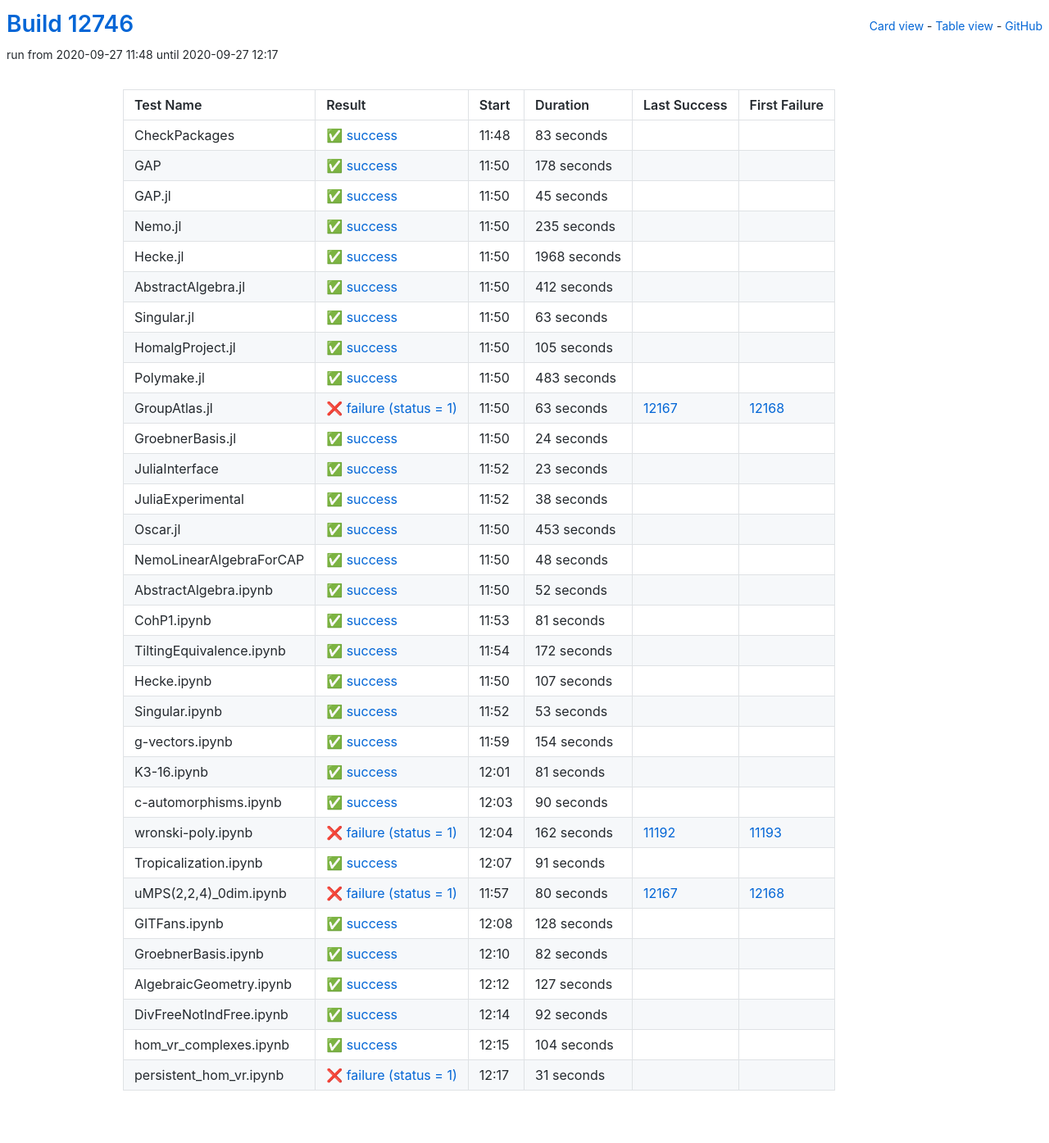
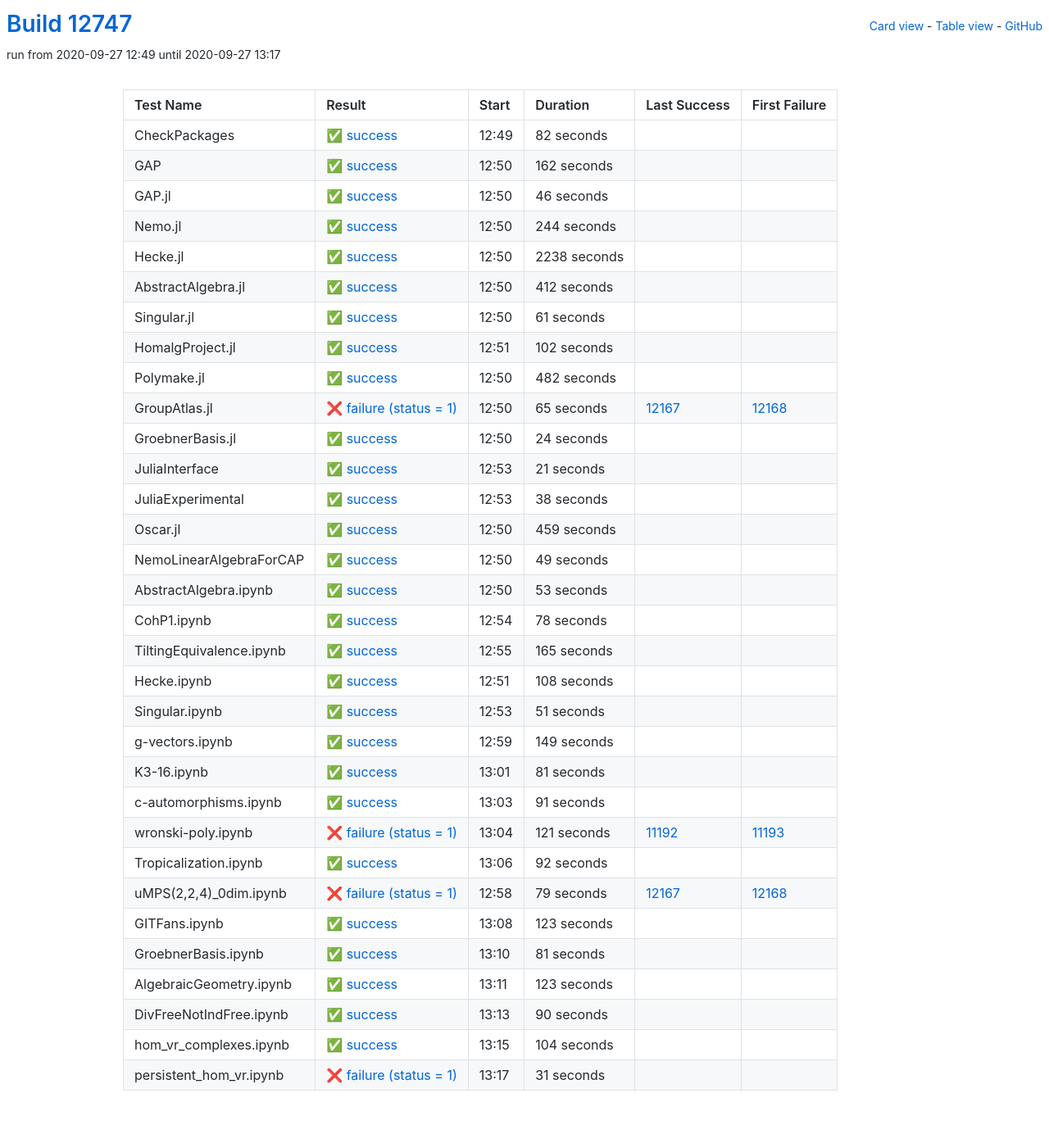
Before and after one commit to oscar-system/oscar-ci-status, a Jekyll site: the page built from table.html, in a window 1280 px wide. Shown: the whole page at 82% size. Built offline with Jekyll 4.4.1, drawn with Linux system fonts in a browser that asks for light colours.

Commit message:
Build #12747

```diff
--- a/_data/ci.yml
+++ b/_data/ci.yml
@@ -1,6 +1,6 @@
 ---
-build: 12746
-build_url: https://oscarci.mathematik.uni-kl.de/job/oscar/12746/
+build: 12747
+build_url: https://oscarci.mathematik.uni-kl.de/job/oscar/12747/
 job: oscar
 organization: oscar-system
 repo: oscar-ci-status
@@ -8,68 +8,68 @@ repourl: https://github.com/oscar-system/oscar-ci-status
 tests:
 - name: CheckPackages
   id: checkpackages
-  log: https://oscarci.mathematik.uni-kl.de/job/oscar/12746/artifact/logs/build-12746/CheckPackages.log
-  start: 2020-09-27 11:48
+  log: https://oscarci.mathematik.uni-kl.de/job/oscar/12747/artifact/logs/build-12747/CheckPackages.log
+  start: 2020-09-27 12:49
   success: true
   exitcode: 0
   status: success
-  duration: 83
+  duration: 82
   last_success: false
   last_success_url:
   first_failure: false
   first_failure_url:
 - name: GAP
   id: gap
-  log: https://oscarci.mathematik.uni-kl.de/job/oscar/12746/artifact/logs/build-12746/GAP.log
-  start: 2020-09-27 11:50
+  log: https://oscarci.mathematik.uni-kl.de/job/oscar/12747/artifact/logs/build-12747/GAP.log
+  start: 2020-09-27 12:50
   success: true
   exitcode: 0
   status: success
-  duration: 178
+  duration: 162
   last_success: false
   last_success_url:
   first_failure: false
   first_failure_url:
 - name: GAP.jl
   id: gap-jl
-  log: https://oscarci.mathematik.uni-kl.de/job/oscar/12746/artifact/logs/build-12746/GAP.jl.log
-  start: 2020-09-27 11:50
+  log: https://oscarci.mathematik.uni-kl.de/job/oscar/12747/artifact/logs/build-12747/GAP.jl.log
+  start: 2020-09-27 12:50
   success: true
   exitcode: 0
   status: success
-  duration: 45
+  duration: 46
   last_success: false
   last_success_url:
   first_failure: false
   first_failure_url:
 - name: Nemo.jl
   id: nemo-jl
-  log: https://oscarci.mathematik.uni-kl.de/job/oscar/12746/artifact/logs/build-12746/Nemo.jl.log
-  start: 2020-09-27 11:50
+  log: https://oscarci.mathematik.uni-kl.de/job/oscar/12747/artifact/logs/build-12747/Nemo.jl.log
+  start: 2020-09-27 12:50
   success: true
   exitcode: 0
   status: success
-  duration: 235
+  duration: 244
   last_success: false
   last_success_url:
   first_failure: false
   first_failure_url:
 - name: Hecke.jl
   id: hecke-jl
-  log: https://oscarci.mathematik.uni-kl.de/job/oscar/12746/artifact/logs/build-12746/Hecke.jl.log
-  start: 2020-09-27 11:50
+  log: https://oscarci.mathematik.uni-kl.de/job/oscar/12747/artifact/logs/build-12747/Hecke.jl.log
+  start: 2020-09-27 12:50
   success: true
   exitcode: 0
   status: success
-  duration: 1968
+  duration: 2238
   last_success: false
   last_success_url:
   first_failure: false
   first_failure_url:
 - name: AbstractAlgebra.jl
   id: abstractalgebra-jl
-  log: https://oscarci.mathematik.uni-kl.de/job/oscar/12746/artifact/logs/build-12746/AbstractAlgebra.jl.log
-  start: 2020-09-27 11:50
+  log: https://oscarci.mathematik.uni-kl.de/job/oscar/12747/artifact/logs/build-12747/AbstractAlgebra.jl.log
+  start: 2020-09-27 12:50
   success: true
   exitcode: 0
   status: success
@@ -80,56 +80,56 @@ tests:
   first_failure_url:
 - name: Singular.jl
   id: singular-jl
-  log: https://oscarci.mathematik.uni-kl.de/job/oscar/12746/artifact/logs/build-12746/Singular.jl.log
-  start: 2020-09-27 11:50
+  log: https://oscarci.mathematik.uni-kl.de/job/oscar/12747/artifact/logs/build-12747/Singular.jl.log
+  start: 2020-09-27 12:50
   success: true
   exitcode: 0
   status: success
-  duration: 63
+  duration: 61
   last_success: false
   last_success_url:
   first_failure: false
   first_failure_url:
 - name: HomalgProject.jl
   id: homalgproject-jl
-  log: https://oscarci.mathematik.uni-kl.de/job/oscar/12746/artifact/logs/build-12746/HomalgProject.jl.log
-  start: 2020-09-27 11:50
+  log: https://oscarci.mathematik.uni-kl.de/job/oscar/12747/artifact/logs/build-12747/HomalgProject.jl.log
+  start: 2020-09-27 12:51
   success: true
   exitcode: 0
   status: success
-  duration: 105
+  duration: 102
   last_success: false
   last_success_url:
   first_failure: false
   first_failure_url:
 - name: Polymake.jl
   id: polymake-jl
-  log: https://oscarci.mathematik.uni-kl.de/job/oscar/12746/artifact/logs/build-12746/Polymake.jl.log
-  start: 2020-09-27 11:50
+  log: https://oscarci.mathematik.uni-kl.de/job/oscar/12747/artifact/logs/build-12747/Polymake.jl.log
+  start: 2020-09-27 12:50
   success: true
   exitcode: 0
   status: success
-  duration: 483
+  duration: 482
   last_success: false
   last_success_url:
   first_failure: false
   first_failure_url:
 - name: GroupAtlas.jl
   id: groupatlas-jl
-  log: https://oscarci.mathematik.uni-kl.de/job/oscar/12746/artifact/logs/build-12746/GroupAtlas.jl.log
-  start: 2020-09-27 11:50
+  log: https://oscarci.mathematik.uni-kl.de/job/oscar/12747/artifact/logs/build-12747/GroupAtlas.jl.log
+  start: 2020-09-27 12:50
   success: false
   exitcode: 1
   status: failure
-  duration: 63
+  duration: 65
   last_success: 12167
   last_success_url: https://oscarci.mathematik.uni-kl.de/job/oscar/12167/
   first_failure: 12168
   first_failure_url: https://oscarci.mathematik.uni-kl.de/job/oscar/12168/
 - name: GroebnerBasis.jl
   id: groebnerbasis-jl
-  log: https://oscarci.mathematik.uni-kl.de/job/oscar/12746/artifact/logs/build-12746/GroebnerBasis.jl.log
-  start: 2020-09-27 11:50
+  log: https://oscarci.mathematik.uni-kl.de/job/oscar/12747/artifact/logs/build-12747/GroebnerBasis.jl.log
+  start: 2020-09-27 12:50
   success: true
   exitcode: 0
   status: success
@@ -140,20 +140,20 @@ tests:
   first_failure_url:
 - name: JuliaInterface
   id: juliainterface
-  log: https://oscarci.mathematik.uni-kl.de/job/oscar/12746/artifact/logs/build-12746/JuliaInterface.log
-  start: 2020-09-27 11:52
+  log: https://oscarci.mathematik.uni-kl.de/job/oscar/12747/artifact/logs/build-12747/JuliaInterface.log
+  start: 2020-09-27 12:53
   success: true
   exitcode: 0
   status: success
-  duration: 23
+  duration: 21
   last_success: false
   last_success_url:
   first_failure: false
   first_failure_url:
 - name: JuliaExperimental
   id: juliaexperimental
-  log: https://oscarci.mathematik.uni-kl.de/job/oscar/12746/artifact/logs/build-12746/JuliaExperimental.log
-  start: 2020-09-27 11:52
+  log: https://oscarci.mathematik.uni-kl.de/job/oscar/12747/artifact/logs/build-12747/JuliaExperimental.log
+  start: 2020-09-27 12:53
   success: true
   exitcode: 0
   status: success
@@ -164,80 +164,32 @@ tests:
   first_failure_url:
 - name: Oscar.jl
   id: oscar-jl
-  log: https://oscarci.mathematik.uni-kl.de/job/oscar/12746/artifact/logs/build-12746/Oscar.jl.log
-  start: 2020-09-27 11:50
+  log: https://oscarci.mathematik.uni-kl.de/job/oscar/12747/artifact/logs/build-12747/Oscar.jl.log
+  start: 2020-09-27 12:50
   success: true
   exitcode: 0
   status: success
-  duration: 453
+  duration: 459
   last_success: false
   last_success_url:
   first_failure: false
   first_failure_url:
 - name: NemoLinearAlgebraForCAP
   id: nemolinearalgebraforcap
-  log: https://oscarci.mathematik.uni-kl.de/job/oscar/12746/artifact/logs/build-12746/NemoLinearAlgebraForCAP.log
-  start: 2020-09-27 11:50
+  log: https://oscarci.mathematik.uni-kl.de/job/oscar/12747/artifact/logs/build-12747/NemoLinearAlgebraForCAP.log
+  start: 2020-09-27 12:50
   success: true
   exitcode: 0
   status: success
-  duration: 48
+  duration: 49
   last_success: false
   last_success_url:
   first_failure: false
   first_failure_url:
 - name: AbstractAlgebra.ipynb
   id: abstractalgebra-ipynb
-  log: https://oscarci.mathematik.uni-kl.de/job/oscar/12746/artifact/logs/build-12746/AbstractAlgebra.ipynb.log
-  start: 2020-09-27 11:50
-  success: true
-  exitcode: 0
-  status: success
-  duration: 52
-  last_success: false
-  last_success_url:
-  first_failure: false
-  first_failure_url:
-- name: CohP1.ipynb
-  id: cohp1-ipynb
-  log: https://oscarci.mathematik.uni-kl.de/job/oscar/12746/artifact/logs/build-12746/CohP1.ipynb.log
-  start: 2020-09-27 11:53
-  success: true
-  exitcode: 0
-  status: success
-  duration: 81
-  last_success: false
-  last_success_url:
-  first_failure: false
-  first_failure_url:
-- name: TiltingEquivalence.ipynb
-  id: tiltingequivalence-ipynb
-  log: https://oscarci.mathematik.uni-kl.de/job/oscar/12746/artifact/logs/build-12746/TiltingEquivalence.ipynb.log
-  start: 2020-09-27 11:54
-  success: true
-  exitcode: 0
-  status: success
-  duration: 172
-  last_success: false
-  last_success_url:
-  first_failure: false
-  first_failure_url:
-- name: Hecke.ipynb
-  id: hecke-ipynb
-  log: https://oscarci.mathematik.uni-kl.de/job/oscar/12746/artifact/logs/build-12746/Hecke.ipynb.log
-  start: 2020-09-27 11:50
-  success: true
-  exitcode: 0
-  status: success
-  duration: 107
-  last_success: false
-  last_success_url:
-  first_failure: false
-  first_failure_url:
-- name: Singular.ipynb
-  id: singular-ipynb
-  log: https://oscarci.mathematik.uni-kl.de/job/oscar/12746/artifact/logs/build-12746/Singular.ipynb.log
-  start: 2020-09-27 11:52
+  log: https://oscarci.mathematik.uni-kl.de/job/oscar/12747/artifact/logs/build-12747/AbstractAlgebra.ipynb.log
+  start: 2020-09-27 12:50
   success: true
   exitcode: 0
   status: success
@@ -246,22 +198,70 @@ tests:
   last_success_url:
   first_failure: false
   first_failure_url:
-- name: g-vectors.ipynb
-  id: g-vectors-ipynb
-  log: https://oscarci.mathematik.uni-kl.de/job/oscar/12746/artifact/logs/build-12746/g-vectors.ipynb.log
-  start: 2020-09-27 11:59
+- name: CohP1.ipynb
+  id: cohp1-ipynb
+  log: https://oscarci.mathematik.uni-kl.de/job/oscar/12747/artifact/logs/build-12747/CohP1.ipynb.log
+  start: 2020-09-27 12:54
   success: true
   exitcode: 0
   status: success
-  duration: 154
+  duration: 78
+  last_success: false
+  last_success_url:
+  first_failure: false
+  first_failure_url:
+- name: TiltingEquivalence.ipynb
+  id: tiltingequivalence-ipynb
+  log: https://oscarci.mathematik.uni-kl.de/job/oscar/12747/artifact/logs/build-12747/TiltingEquivalence.ipynb.log
+  start: 2020-09-27 12:55
+  success: true
+  exitcode: 0
+  status: success
+  duration: 165
+  last_success: false
+  last_success_url:
+  first_failure: false
+  first_failure_url:
+- name: Hecke.ipynb
+  id: hecke-ipynb
+  log: https://oscarci.mathematik.uni-kl.de/job/oscar/12747/artifact/logs/build-12747/Hecke.ipynb.log
+  start: 2020-09-27 12:51
+  success: true
+  exitcode: 0
+  status: success
+  duration: 108
+  last_success: false
+  last_success_url:
+  first_failure: false
+  first_failure_url:
+- name: Singular.ipynb
+  id: singular-ipynb
+  log: https://oscarci.mathematik.uni-kl.de/job/oscar/12747/artifact/logs/build-12747/Singular.ipynb.log
+  start: 2020-09-27 12:53
+  success: true
+  exitcode: 0
+  status: success
+  duration: 51
+  last_success: false
+  last_success_url:
+  first_failure: false
+  first_failure_url:
+- name: g-vectors.ipynb
+  id: g-vectors-ipynb
+  log: https://oscarci.mathematik.uni-kl.de/job/oscar/12747/artifact/logs/build-12747/g-vectors.ipynb.log
+  start: 2020-09-27 12:59
+  success: true
+  exitcode: 0
+  status: success
+  duration: 149
   last_success: false
   last_success_url:
   first_failure: false
   first_failure_url:
 - name: K3-16.ipynb
   id: k3-16-ipynb
-  log: https://oscarci.mathematik.uni-kl.de/job/oscar/12746/artifact/logs/build-12746/K3-16.ipynb.log
-  start: 2020-09-27 12:01
+  log: https://oscarci.mathematik.uni-kl.de/job/oscar/12747/artifact/logs/build-12747/K3-16.ipynb.log
+  start: 2020-09-27 13:01
   success: true
   exitcode: 0
   status: success
@@ -272,8 +272,92 @@ tests:
   first_failure_url:
 - name: c-automorphisms.ipynb
   id: c-automorphisms-ipynb
-  log: https://oscarci.mathematik.uni-kl.de/job/oscar/12746/artifact/logs/build-12746/c-automorphisms.ipynb.log
-  start: 2020-09-27 12:03
+  log: https://oscarci.mathematik.uni-kl.de/job/oscar/12747/artifact/logs/build-12747/c-automorphisms.ipynb.log
+  start: 2020-09-27 13:03
+  success: true
+  exitcode: 0
+  status: success
+  duration: 91
+  last_success: false
+  last_success_url:
+  first_failure: false
+  first_failure_url:
+- name: wronski-poly.ipynb
+  id: wronski-poly-ipynb
+  log: https://oscarci.mathematik.uni-kl.de/job/oscar/12747/artifact/logs/build-12747/wronski-poly.ipynb.log
+  start: 2020-09-27 13:04
+  success: false
+  exitcode: 1
+  status: failure
+  duration: 121
+  last_success: 11192
+  last_success_url: https://oscarci.mathematik.uni-kl.de/job/oscar/11192/
+  first_failure: 11193
+  first_failure_url: https://oscarci.mathematik.uni-kl.de/job/oscar/11193/
+- name: Tropicalization.ipynb
+  id: tropicalization-ipynb
+  log: https://oscarci.mathematik.uni-kl.de/job/oscar/12747/artifact/logs/build-12747/Tropicalization.ipynb.log
+  start: 2020-09-27 13:06
+  success: true
+  exitcode: 0
+  status: success
+  duration: 92
+  last_success: false
+  last_success_url:
+  first_failure: false
+  first_failure_url:
+- name: uMPS(2,2,4)_0dim.ipynb
+  id: umps-2-2-4-0dim-ipynb
+  log: https://oscarci.mathematik.uni-kl.de/job/oscar/12747/artifact/logs/build-12747/uMPS-2-2-4-_0dim.ipynb.log
+  start: 2020-09-27 12:58
+  success: false
+  exitcode: 1
+  status: failure
+  duration: 79
+  last_success: 12167
+  last_success_url: https://oscarci.mathematik.uni-kl.de/job/oscar/12167/
+  first_failure: 12168
+  first_failure_url: https://oscarci.mathematik.uni-kl.de/job/oscar/12168/
+- name: GITFans.ipynb
+  id: gitfans-ipynb
+  log: https://oscarci.mathematik.uni-kl.de/job/oscar/12747/artifact/logs/build-12747/GITFans.ipynb.log
+  start: 2020-09-27 13:08
+  success: true
+  exitcode: 0
+  status: success
+  duration: 123
+  last_success: false
+  last_success_url:
+  first_failure: false
+  first_failure_url:
+- name: GroebnerBasis.ipynb
+  id: groebnerbasis-ipynb
+  log: https://oscarci.mathematik.uni-kl.de/job/oscar/12747/artifact/logs/build-12747/GroebnerBasis.ipynb.log
+  start: 2020-09-27 13:10
+  success: true
+  exitcode: 0
+  status: success
+  duration: 81
+  last_success: false
+  last_success_url:
+  first_failure: false
+  first_failure_url:
+- name: AlgebraicGeometry.ipynb
+  id: algebraicgeometry-ipynb
+  log: https://oscarci.mathematik.uni-kl.de/job/oscar/12747/artifact/logs/build-12747/AlgebraicGeometry.ipynb.log
+  start: 2020-09-27 13:11
+  success: true
+  exitcode: 0
+  status: success
+  duration: 123
+  last_success: false
+  last_success_url:
+  first_failure: false
+  first_failure_url:
+- name: DivFreeNotIndFree.ipynb
+  id: divfreenotindfree-ipynb
+  log: https://oscarci.mathematik.uni-kl.de/job/oscar/12747/artifact/logs/build-12747/DivFreeNotIndFree.ipynb.log
+  start: 2020-09-27 13:13
   success: true
   exitcode: 0
   status: success
@@ -282,94 +366,10 @@ tests:
   last_success_url:
   first_failure: false
   first_failure_url:
-- name: wronski-poly.ipynb
-  id: wronski-poly-ipynb
-  log: https://oscarci.mathematik.uni-kl.de/job/oscar/12746/artifact/logs/build-12746/wronski-poly.ipynb.log
-  start: 2020-09-27 12:04
-  success: false
-  exitcode: 1
-  status: failure
-  duration: 162
-  last_success: 11192
-  last_success_url: https://oscarci.mathematik.uni-kl.de/job/oscar/11192/
-  first_failure: 11193
-  first_failure_url: https://oscarci.mathematik.uni-kl.de/job/oscar/11193/
-- name: Tropicalization.ipynb
-  id: tropicalization-ipynb
-  log: https://oscarci.mathematik.uni-kl.de/job/oscar/12746/artifact/logs/build-12746/Tropicalization.ipynb.log
-  start: 2020-09-27 12:07
-  success: true
-  exitcode: 0
-  status: success
-  duration: 91
-  last_success: false
-  last_success_url:
-  first_failure: false
-  first_failure_url:
-- name: uMPS(2,2,4)_0dim.ipynb
-  id: umps-2-2-4-0dim-ipynb
-  log: https://oscarci.mathematik.uni-kl.de/job/oscar/12746/artifact/logs/build-12746/uMPS-2-2-4-_0dim.ipynb.log
-  start: 2020-09-27 11:57
-  success: false
-  exitcode: 1
-  status: failure
-  duration: 80
-  last_success: 12167
-  last_success_url: https://oscarci.mathematik.uni-kl.de/job/oscar/12167/
-  first_failure: 12168
-  first_failure_url: https://oscarci.mathematik.uni-kl.de/job/oscar/12168/
-- name: GITFans.ipynb
-  id: gitfans-ipynb
-  log: https://oscarci.mathematik.uni-kl.de/job/oscar/12746/artifact/logs/build-12746/GITFans.ipynb.log
-  start: 2020-09-27 12:08
-  success: true
-  exitcode: 0
-  status: success
-  duration: 128
-  last_success: false
-  last_success_url:
-  first_failure: false
-  first_failure_url:
-- name: GroebnerBasis.ipynb
-  id: groebnerbasis-ipynb
-  log: https://oscarci.mathematik.uni-kl.de/job/oscar/12746/artifact/logs/build-12746/GroebnerBasis.ipynb.log
-  start: 2020-09-27 12:10
-  success: true
-  exitcode: 0
-  status: success
-  duration: 82
-  last_success: false
-  last_success_url:
-  first_failure: false
-  first_failure_url:
-- name: AlgebraicGeometry.ipynb
-  id: algebraicgeometry-ipynb
-  log: https://oscarci.mathematik.uni-kl.de/job/oscar/12746/artifact/logs/build-12746/AlgebraicGeometry.ipynb.log
-  start: 2020-09-27 12:12
-  success: true
-  exitcode: 0
-  status: success
-  duration: 127
-  last_success: false
-  last_success_url:
-  first_failure: false
-  first_failure_url:
-- name: DivFreeNotIndFree.ipynb
-  id: divfreenotindfree-ipynb
-  log: https://oscarci.mathematik.uni-kl.de/job/oscar/12746/artifact/logs/build-12746/DivFreeNotIndFree.ipynb.log
-  start: 2020-09-27 12:14
-  success: true
-  exitcode: 0
-  status: success
-  duration: 92
-  last_success: false
-  last_success_url:
-  first_failure: false
-  first_failure_url:
 - name: hom_vr_complexes.ipynb
   id: hom-vr-complexes-ipynb
-  log: https://oscarci.mathematik.uni-kl.de/job/oscar/12746/artifact/logs/build-12746/hom_vr_complexes.ipynb.log
-  start: 2020-09-27 12:15
+  log: https://oscarci.mathematik.uni-kl.de/job/oscar/12747/artifact/logs/build-12747/hom_vr_complexes.ipynb.log
+  start: 2020-09-27 13:15
   success: true
   exitcode: 0
   status: success
@@ -380,8 +380,8 @@ tests:
   first_failure_url:
 - name: persistent_hom_vr.ipynb
   id: persistent-hom-vr-ipynb
-  log: https://oscarci.mathematik.uni-kl.de/job/oscar/12746/artifact/logs/build-12746/persistent_hom_vr.ipynb.log
-  start: 2020-09-27 12:17
+  log: https://oscarci.mathematik.uni-kl.de/job/oscar/12747/artifact/logs/build-12747/persistent_hom_vr.ipynb.log
+  start: 2020-09-27 13:17
   success: false
   exitcode: 1
   status: failure
```
Also changed, not shown: README.md.
